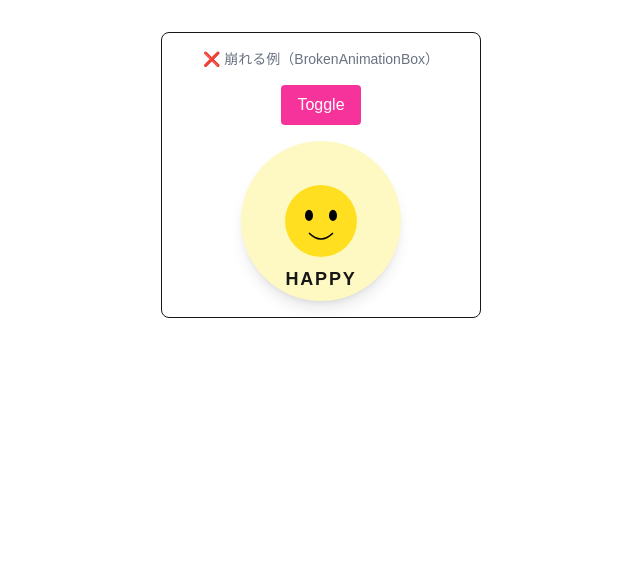
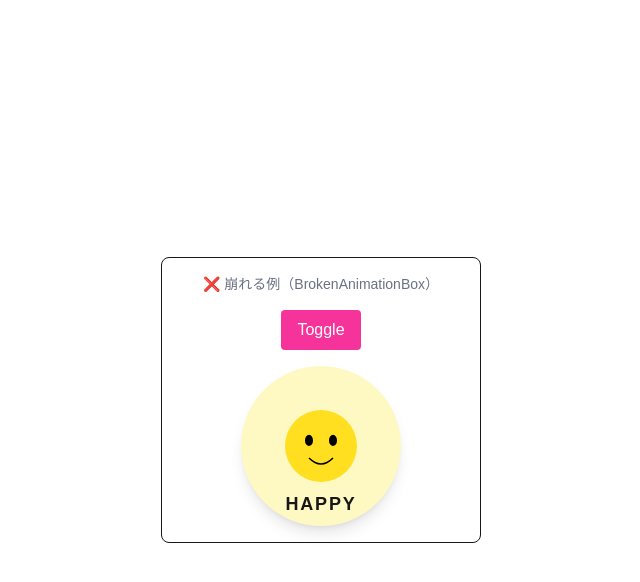
Before and after one commit to oharu121/react-demo, a Next.js app: page /broken-animation-box in a window 1280 px wide. Shown: the top 582 px of the page, without its empty margins (319-959 px from the left). Built offline with nearby package versions, Linux system fonts and the light colour scheme.

Commit message:
make component centered to screen

```diff
--- a/app/broken-animation-box/page.tsx
+++ b/app/broken-animation-box/page.tsx
@@ -3,7 +3,7 @@ import BrokenAnimationBox from "@/components/BrokenAnimationBox";
 
 export default function Page() {
   return (
-    <main style={{ padding: "2rem" }}>
+    <main className="min-h-screen flex items-center justify-center">
       <BrokenAnimationBox />
     </main>
   );
--- a/app/safe-animation-box/page.tsx
+++ b/app/safe-animation-box/page.tsx
@@ -3,7 +3,7 @@ import SafeAnimationBox from "@/components/SafeAnimationBox";
 
 export default function Page() {
   return (
-    <main style={{ padding: "2rem" }}>
+    <main className="min-h-screen flex items-center justify-center">
       <SafeAnimationBox />
     </main>
   );
--- a/app/scroll-example/page.tsx
+++ b/app/scroll-example/page.tsx
@@ -3,7 +3,7 @@ import ScrollExample from "@/components/ScrollExample";
 
 export default function Page() {
   return (
-    <main style={{ padding: "2rem" }}>
+    <main className="min-h-screen flex items-center justify-center">
       <ScrollExample />
     </main>
   );
```
